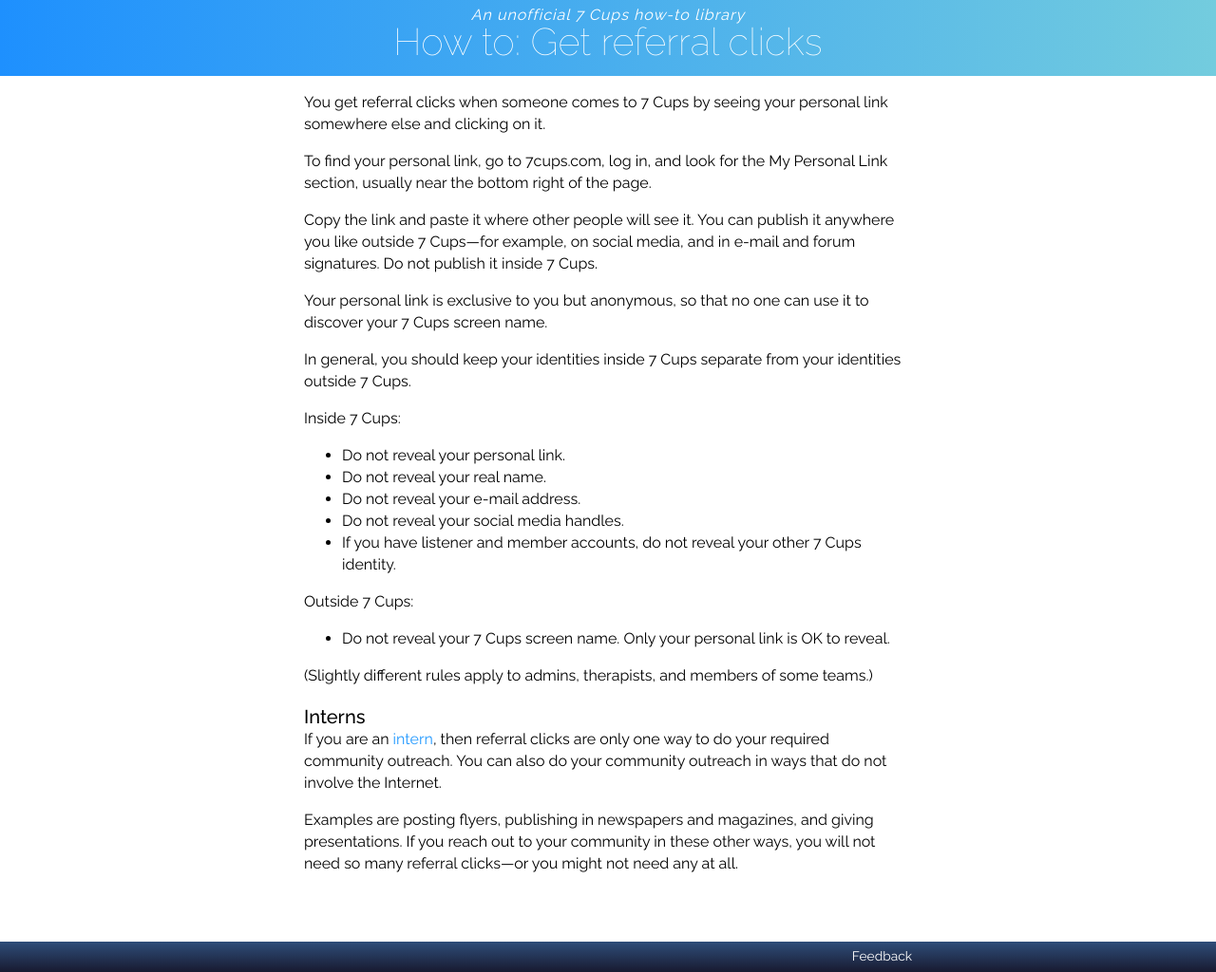
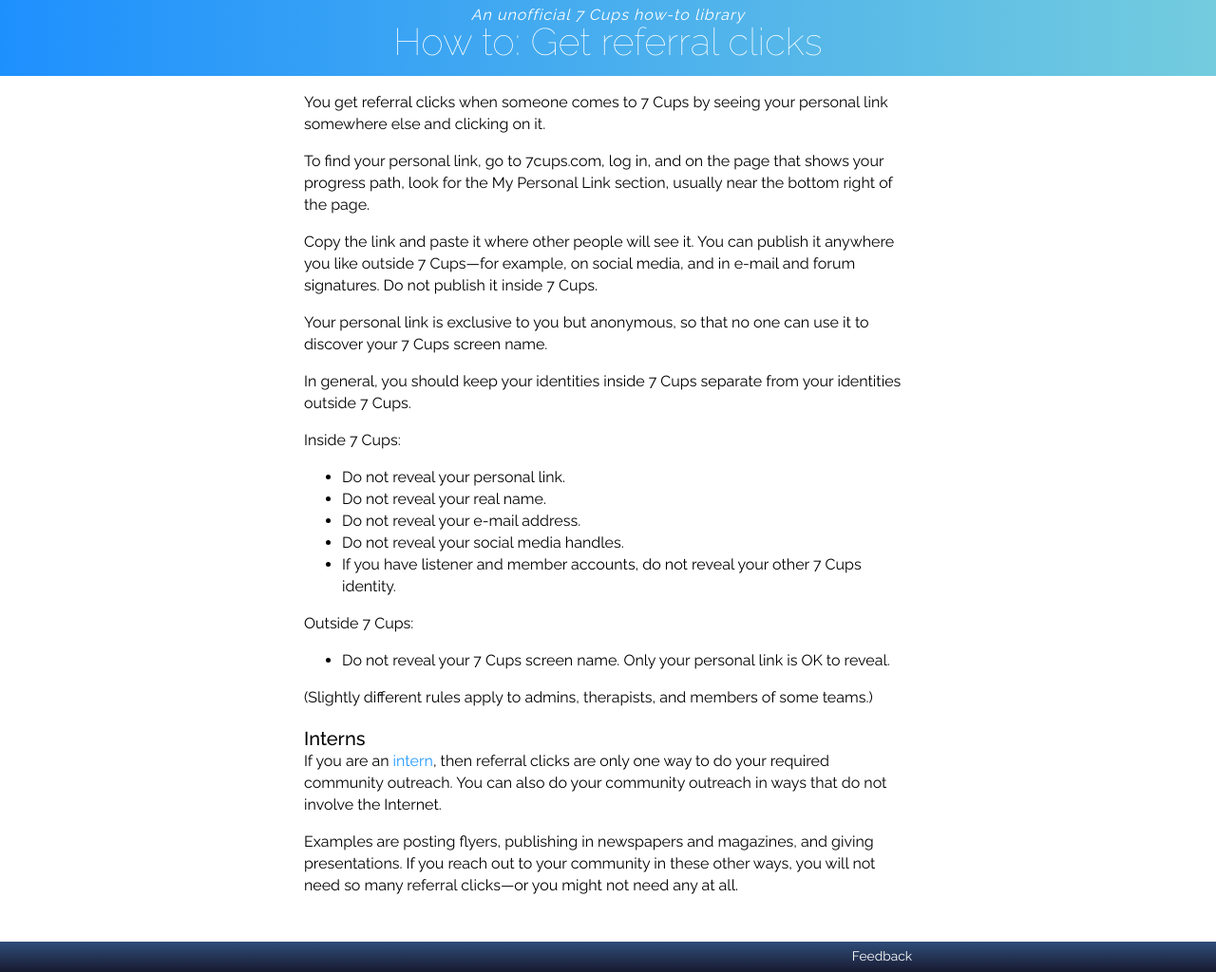
Before and after one commit to RarelyCharlie/rarelycharlie.github.io, a Jekyll site: the page built from _howto/referral-clicks.md, in a window 1280 px wide and 1024 px high. Shown: the whole window at 95% size. Built offline with Jekyll 4.4.1, drawn with Linux system fonts in a browser that asks for light colours.

Commit message:
clarify progress path

```diff
--- a/_howto/referral-clicks.md
+++ b/_howto/referral-clicks.md
@@ -4,7 +4,7 @@ layout: howto
 ---
 You get referral clicks when someone comes to 7 Cups by seeing your personal link somewhere else and clicking on it.
 
-To find your personal link, go to 7cups.com, log in, and look for the My Personal Link section, usually near the bottom right of the page.
+To find your personal link, go to 7cups.com, log in, and on the page that shows your progress path, look for the My Personal Link section, usually near the bottom right of the page.
 
 Copy the link and paste it where other people will see it. You can publish it anywhere you like outside 7 Cups—for example, on social media, and in e-mail and forum signatures. Do not publish it inside 7 Cups.
 
```
